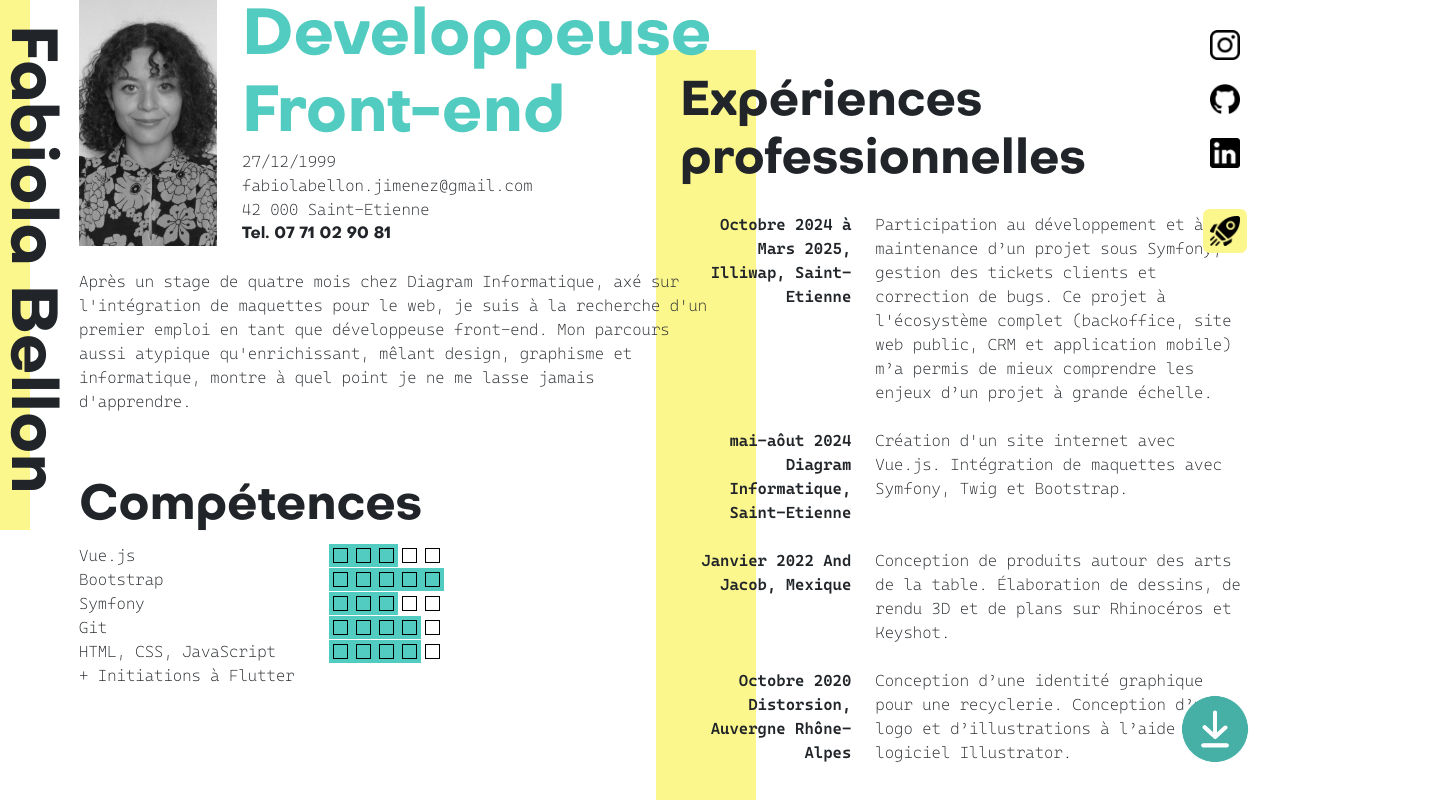
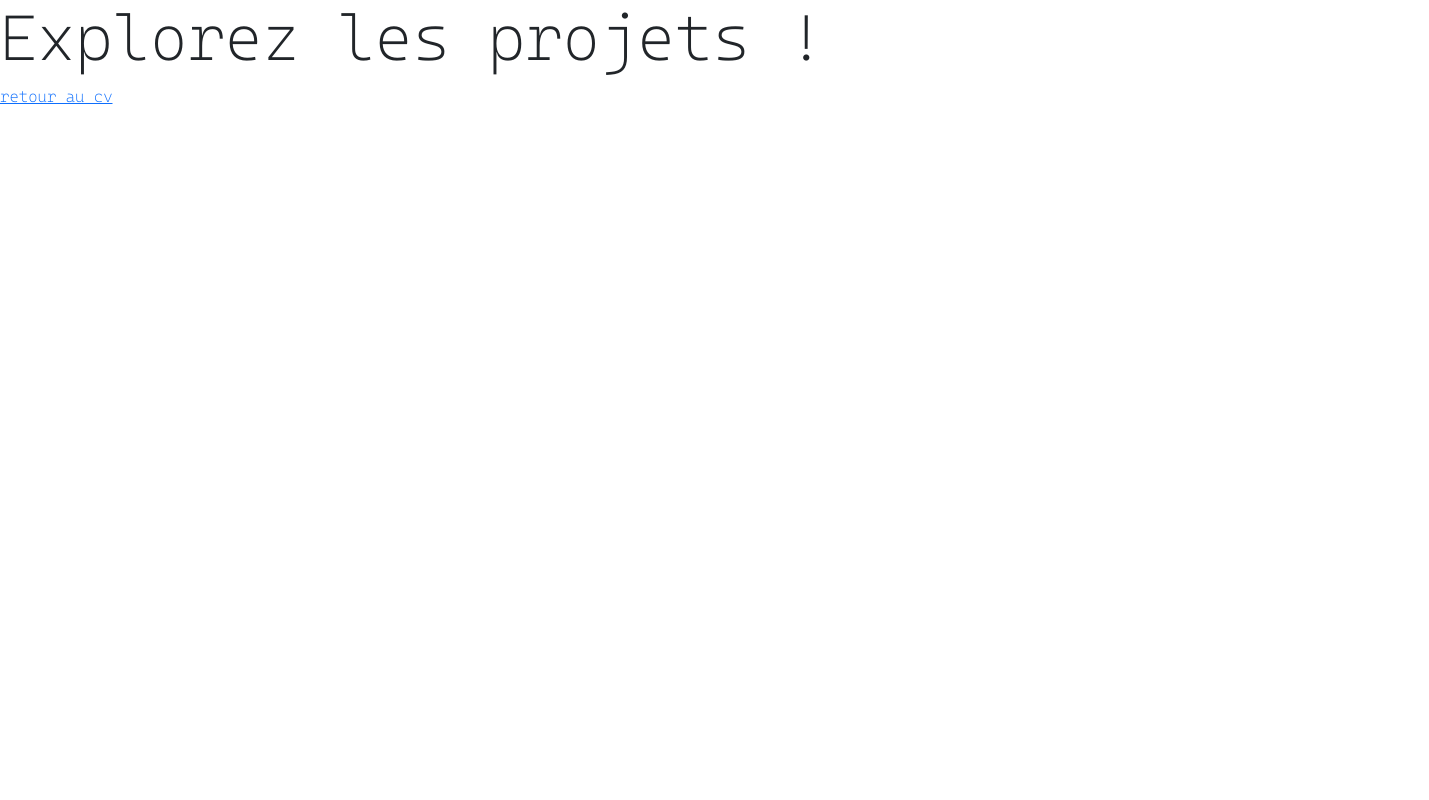
Before and after one commit to fabibot/portfolio, a Vue app: page /projets in a window 1280 px wide. Shown: the top 800 px of the page, 1429 px wide, since content can reach past the window. Built offline with nearby package versions, Linux system fonts and the light colour scheme.

Commit message:
routing commencement

```diff
--- a/package.json
+++ b/package.json
@@ -10,7 +10,8 @@
   },
   "dependencies": {
     "bootstrap": "^5.3.3",
-    "vue": "^3.5.13"
+    "vue": "^3.5.13",
+    "vue-router": "^4.5.0"
   },
   "devDependencies": {
     "@vitejs/plugin-vue": "^5.2.1",
--- a/src/App.vue
+++ b/src/App.vue
@@ -1,18 +1,8 @@
 <script setup>
-  import HelloWorld from './components/HelloWorld.vue';
-  import MainContent from './components/MainContent.vue';
 </script>
 
 <template>
-  <!-- <header>
-    <div>
-      <HelloWorld msg="You did it!" />
-    </div>
-  </header> -->
-
-  <main>
-    <MainContent titre="CV Fabiola"/>
-  </main>
+  <RouterView></RouterView>
 </template>
 
 <style scoped>
--- a/src/components/MainContent.vue
+++ b/src/components/MainContent.vue
@@ -46,7 +46,10 @@
                 <a :href="info.coordonnees.linkedin.lien" target="_blank">
                 <div class="logo linkedin my-4"></div>
                 </a>
-                <button class="icon-btn logo navette my-4 fond-jaune"></button>
+                <RouterLink to="/projets">
+                    <button class="icon-btn logo navette my-4 fond-jaune" title="explorer les projets"></button>
+                </RouterLink>
+
             </div>
             <div class="home-btn">
                 <button title="télécharger le cv" class="telecharger icon-btn"></button>
--- a/src/components/cvComposants/Competence.vue
+++ b/src/components/cvComposants/Competence.vue
@@ -1,10 +1,10 @@
 <template>
-    <div class="pt-5">
+    <div class="pt-3">
         <h2 class="octarine-b"> Compétences </h2>
         <div class="w-competence">
             <div v-for="skill in competence" class="d-flex justify-content-between">
                 <div class="">{{ skill.nom }}</div>
-                <div class="d-flex align-items-center" v-if="skill.niveau > 0">
+                <div class="d-flex align-items-center my-1" v-if="skill.niveau > 0">
                     <div v-for="(count, index) in 5" :key="index" :class="['case-back','d-flex', 'align-items-center', { 'fond-bleu': index < skill.niveau }]">
                         <div class="case m-1"></div>
                     </div>
--- /dev/null
+++ b/src/components/portfolio/ProjetsIndex.vue
@@ -0,0 +1,9 @@
+<template>
+    <h1>Explorez les projets !</h1>
+    <RouterLink to="/cv">retour au cv</RouterLink>
+</template>
+
+<script>
+import { RouterLink } from 'vue-router';
+
+</script>
--- a/src/main.js
+++ b/src/main.js
@@ -1,6 +1,8 @@
 import './assets/main.css'
+import router from './router';
+
 
 import { createApp } from 'vue'
 import App from './App.vue'
 
-createApp(App).mount('#app')
+createApp(App).use(router).mount('#app')
--- /dev/null
+++ b/src/router/index.js
@@ -0,0 +1,23 @@
+import { createRouter, createWebHistory } from 'vue-router';
+import Cv from '../components/MainContent.vue';
+import ProjetsIndex from '../components/portfolio/ProjetsIndex.vue';
+
+const routes = [
+  {
+    path: '/cv',
+    name: 'Cv',
+    component: Cv
+  },
+  {
+    path: '/projets',
+    name: 'Projets',
+    component: ProjetsIndex
+  }
+];
+
+const router = createRouter({
+  history: createWebHistory(),
+  routes
+});
+
+export default router;
```
Also changed, not shown: 1 other file (tests, documents, lock files or other folders).
